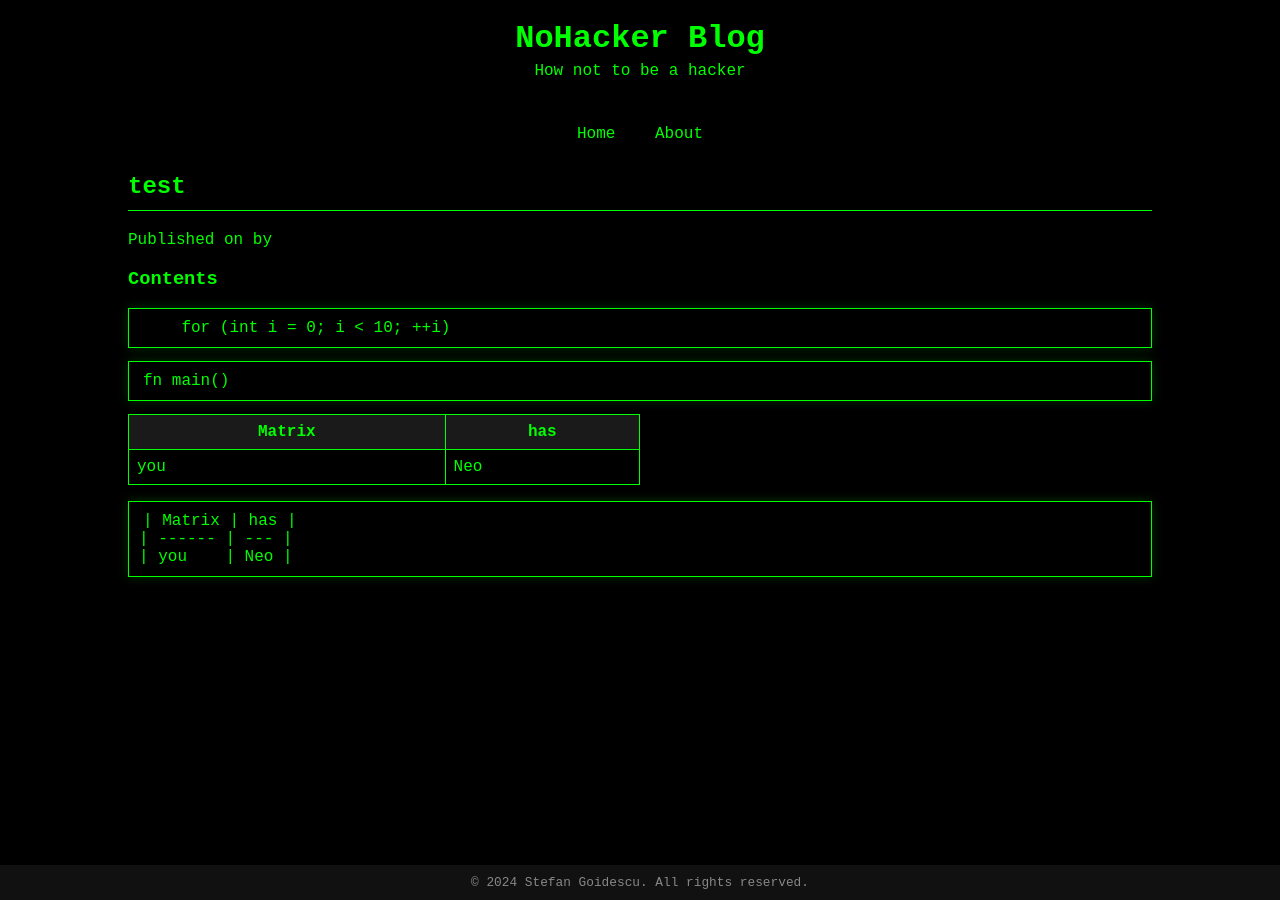
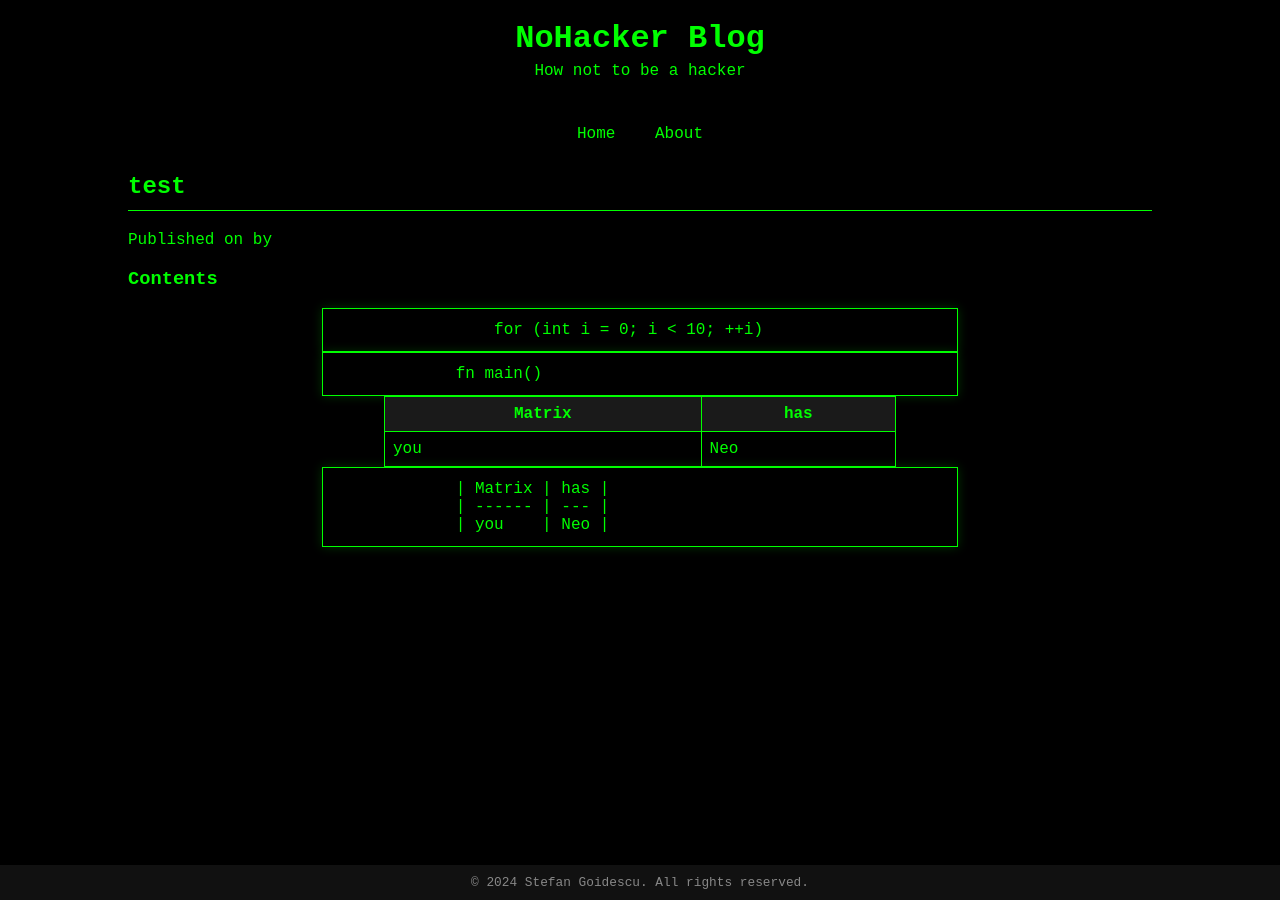
Before and after one commit to nohackerblog/nohackerblog.github.io, a Jekyll site: the page built from posts/nopost.md, in a window 1280 px wide. Built offline with Jekyll 4.4.1, drawn with Linux system fonts in a browser that asks for light colours.

Commit message:
still trying bro

```diff
--- a/assets/style.css
+++ b/assets/style.css
@@ -129,29 +129,33 @@ footer p {
 
 /* Style for code */
 code {
-    background-color: #000000;
     padding: 2px 4px;
     font-family: "Courier New", Courier, monospace;
 }
 
 pre {
-    background-color: #000000;
     border: 1px solid #00FF00;
     padding: 10px;
-    overflow-x: auto;
     box-shadow: 0 0 10px rgba(0, 255, 0, 0.2);
     width: auto;
 }
 
-pre code {
-    font-family: "Courier New", Courier, monospace;
+code,
+pre {
+    display: block;
+    max-width: 60%;
+    margin: 0 auto;
+    background-color: #000000;
+    overflow-x: auto;
 }
 
 /* Table styling */
 table {
     width: 50%;
+    max-width: 100%;
     border-collapse: collapse;
     margin-bottom: 1em;
+    margin: 0 auto;
 }
 
 table,
@@ -175,3 +179,16 @@ td {
 tr:hover {
     background-color: #1a1a1a;
 }
+
+@media (max-width: 768px) {
+
+    code,
+    pre {
+        max-width: 100%;
+        font-size: 0.9rem;
+    }
+
+    table {
+        width: 100%;
+    }
+}
```
